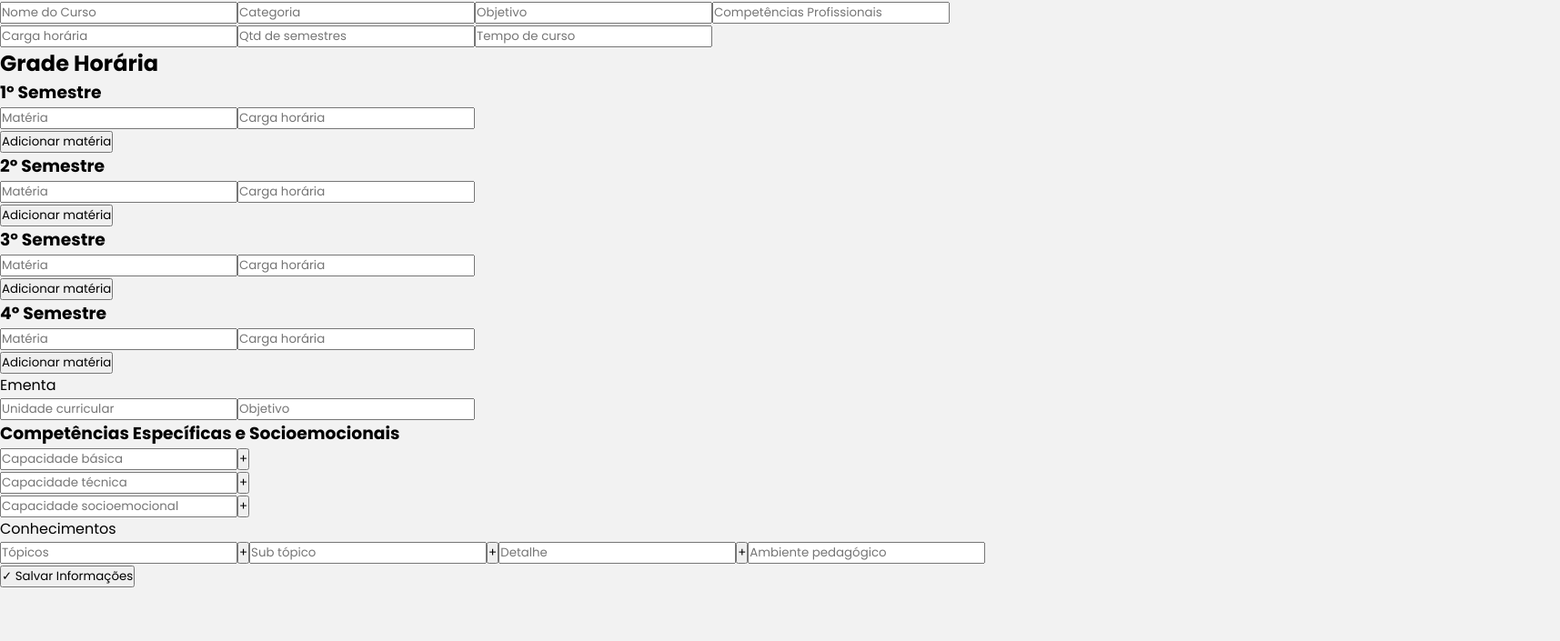
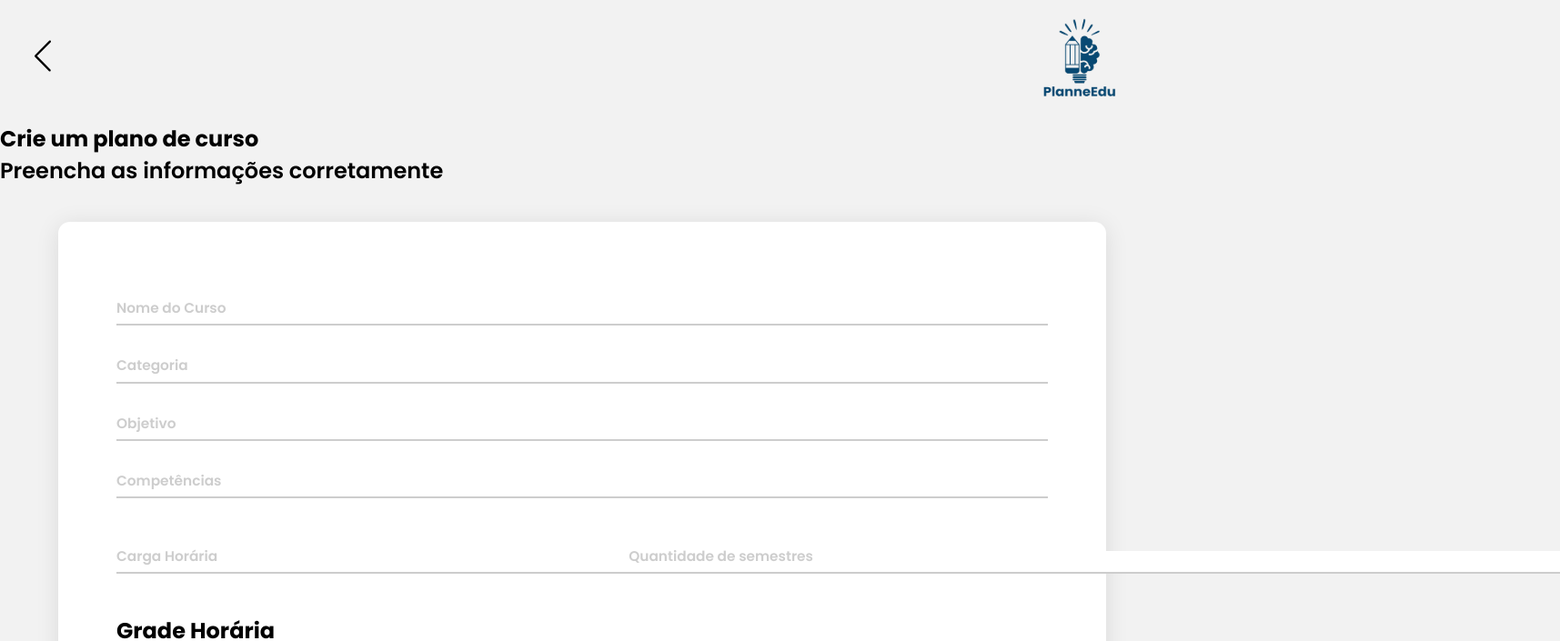
Before and after one commit to larissacoelho21/PlanneEdu-FrontEnd, a React (Vite) app in the folder PlanneEdu_Front/: page /addplancurso in a window 1280 px wide. Shown: the top 705 px of the page at 91% size, 1715 px wide, since content can reach past the window. Built offline with nearby package versions, Linux system fonts and the light colour scheme.

Commit message:
Início da construção da página de criação de plano de curso (OPP)

```diff
--- /dev/null
+++ b/PlanneEdu_Front/src/Css/Opp/AddPlanoCurso.css
@@ -0,0 +1,32 @@
+.AddInfo {
+  justify-content: center;
+  align-items: center;
+  padding: 2vw 0;
+}
+
+.intro h2 {
+  font-weight: 600;
+}
+
+.form-course {
+  display: flex;
+  flex-direction: column;
+  gap: 2vw;
+  gap: 1vw;
+  padding: 5vw 5vw;
+  margin: 3% auto;
+  width: 90vw;
+  border-radius: 1vw;
+  background: #fff;
+  box-shadow: 0 0.3vw 2vw rgba(0, 0, 0, 0.1);
+}
+
+.input-row{
+  display: flex;
+  justify-content: space-between;
+  gap: 4vw;
+}
+
+.cargah, .qtd-semestre, .tempo-course{
+  width: 50%;
+}
--- a/PlanneEdu_Front/src/Pages/Opp/AddPlanoCursoOpp.tsx
+++ b/PlanneEdu_Front/src/Pages/Opp/AddPlanoCursoOpp.tsx
@@ -1,21 +1,90 @@
+import { useState } from "react";
 import { AddMateria } from "../../Components/PlanoDeCurso/AddMateria";
 import { Competencias } from "../../Components/PlanoDeCurso/Competencias";
+import { SubNavbar } from "../../Components/SubNavbar/SubNavbar";
+import "../../Css/Opp/AddPlanoCurso.css"
 
 export function AddPlanoCurso() {
+  interface InputFieldProps {
+    id: string;
+    label: string;
+    type?: string;
+    value?: string;
+    onChange?: (
+      event: React.ChangeEvent<HTMLInputElement | HTMLTextAreaElement>
+    ) => void;
+  }
 
+  function InputField({
+    id,
+    label,
+    type = "text",
+    value,
+    onChange,
+  }: InputFieldProps) {
+    const [isFilled, setIsFilled] = useState(!!value);
+
+    const handleInputChange = (event: React.ChangeEvent<HTMLInputElement>) => {
+      setIsFilled(event.target.value !== "");
+      if (onChange) onChange(event);
+    };
+
+    return (
+      <fieldset className={`Fieldset ${isFilled ? "filled" : ""}`}>
+        <label className="label-add" htmlFor={id}>
+          {label}
+        </label>
+        <input
+          className="input-add"
+          id={id}
+          type={type}
+          value={value}
+          onChange={handleInputChange}
+          autoComplete="off"
+        />
+      </fieldset>
+    );
+  }
 
   return (
     <section className="AddPlanCourses">
+      <SubNavbar />
       <div className="AddInfo">
-        <form>
+        <div className="intro">
+          <h1>Crie um plano de curso</h1>
+          <h2>Preencha as informações corretamente</h2>
+        </div>
+
+        <form className="form-course">
           <div className="inputs-opp">
-            <input type="text" placeholder="Nome do Curso" />
-            <input type="text" placeholder="Categoria" />
-            <input type="text" placeholder="Objetivo" />
-            <input type="text" placeholder="Competências Profissionais" />
-            <input type="text" placeholder="Carga horária" />
-            <input type="text" placeholder="Qtd de semestres" />
-            <input type="text" placeholder="Tempo de curso" />
+            <div className="input-f">
+              <InputField label="Nome do Curso" type="text" id="nome-course" />
+            </div>
+            <div className="input-f">
+              <InputField label="Categoria" type="text" id="category-course" />
+            </div>
+            <div className="input-f">
+              <InputField label="Objetivo" type="text" id="obj-course" />
+            </div>
+            <div className="input-f">
+              <InputField label="Competências" type="text" id="compt-course" />
+            </div>
+            <div className="input-row">
+              <div className="cargah">
+                <InputField
+                  label="Carga Horária"
+                  type="text"
+                  id="cargah-course"
+                />
+              </div>
+              <div className="qtd-semestre">
+                <InputField
+                  label="Quantidade de semestres"
+                  type="number"
+                  id="semestres-course"
+                />
+              </div>
+            </div>
           </div>
 
           <div className="grade-horaria">
```
